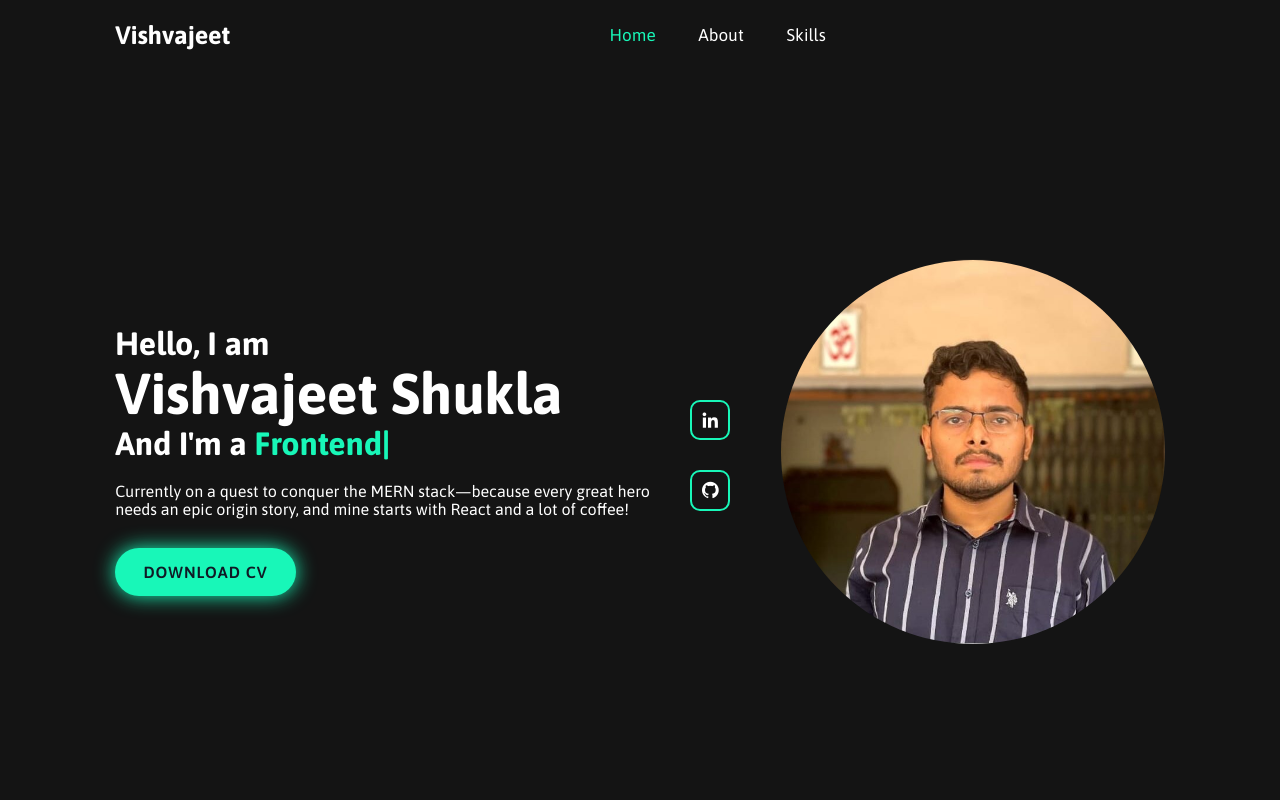
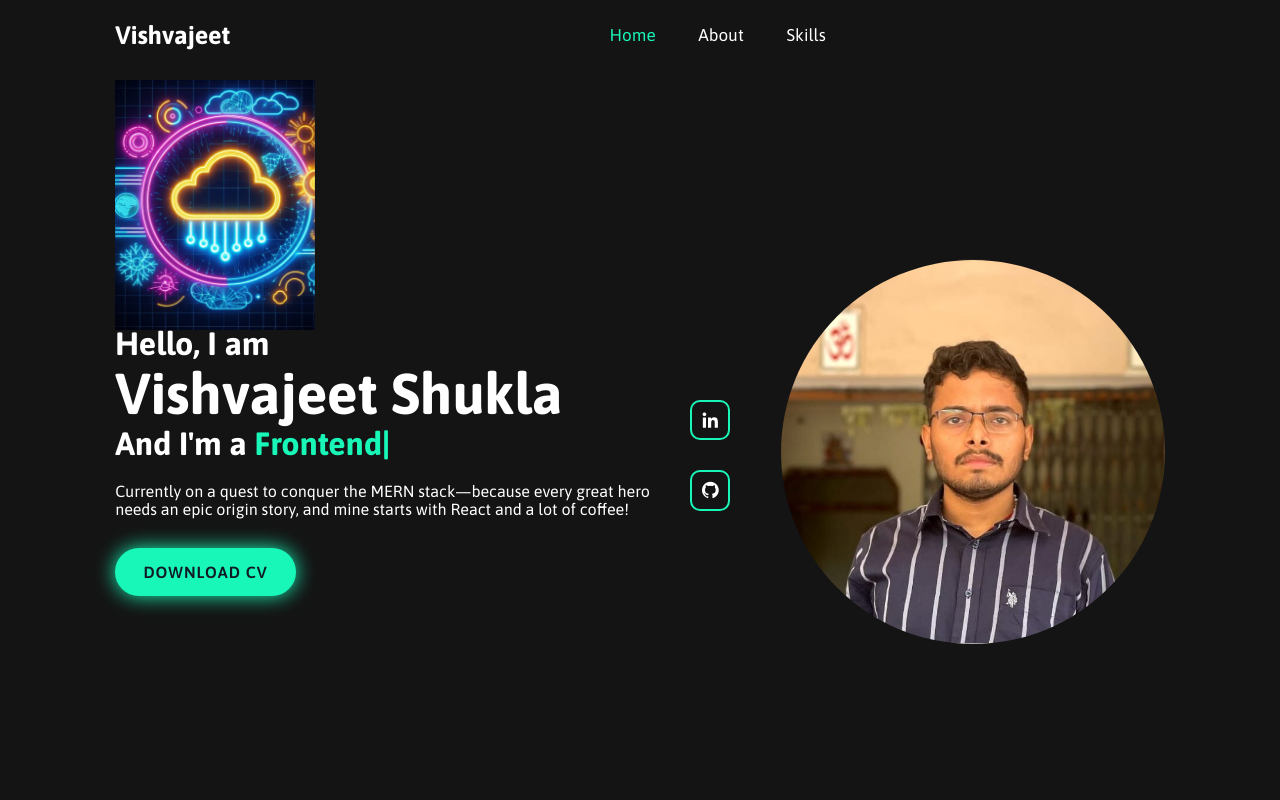
Before and after one commit to vishvajeet2012/vishvajeet-shukla-portfolio, a website: page index.html in a window 1280 px wide. Shown: the top 800 px of the page. Drawn offline with nearby package versions, Linux system fonts and the light colour scheme.

Commit message:
update css

```diff
--- a/index.html
+++ b/index.html
@@ -73,6 +73,9 @@
         <div class="Project-heading ">Project</div>
                 <div class="project-slider">
              <div class="project-item"><img class="imgg" src="./media/project/indian-tourism.jfif" alt=""></div>
+             <div class="project-item"><img class="imgg" src="./media/project/todolist.jfif" alt=""></div>
+             <div class="project-item"><img class="imgg" src="./media/project/vishufy.jfif" alt=""></div>
+             <div class="project-item"><img class="imgg" src="./media/project/weather app.jfif" alt=""></div>
                 </div>
     </section>
 <hr>
--- a/style.css
+++ b/style.css
@@ -299,24 +299,27 @@ section {
   position: relative;
 
 }
-.Project-heading .project-slider{
+.project-slider{
   position: absolute;
   width: 200px;
   height: 250px;
   top:10%;
   left: calc(50%-100px);
+  transform-style:preserve-3d ;
+  transform: perspective(1000px);
 }
-.Project-heading .project-slider .project-item{
+.project-item{
   position: absolute;
   inset:0 0 0 0;
 }
 
-.Project-heading .project-slider .project-item .imgg{
-      width: 10px;
-      height: 10px;
+
+.imgg{
+  width: 100%;
+      height: 100%;
       object-fit: cover;
+}
 
-}
 
 
 @media (max-width: 768px) {
```
